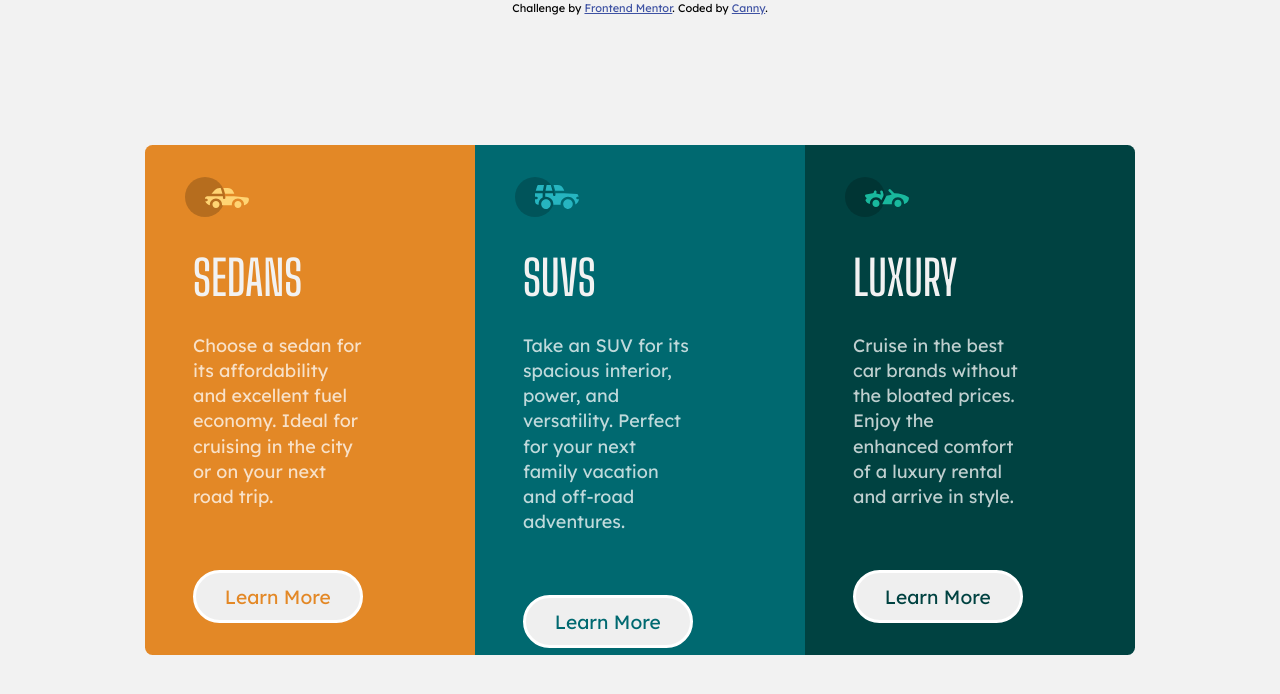
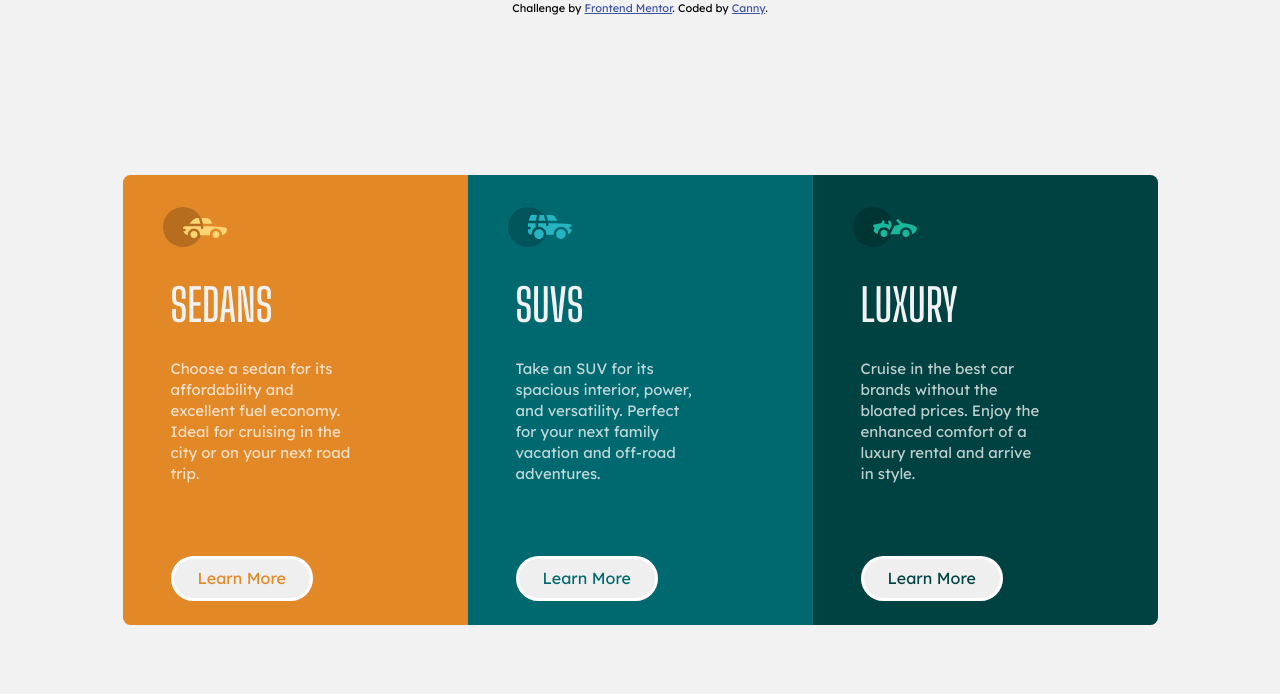
Before and after one commit to cwu90/3-column-preview-card-component, a plain HTML site: page index.html in a window 1280 px wide. Drawn offline with Linux system fonts and the light colour scheme.

Commit message:
Update 3columnpreview.css

```diff
--- a/3columnpreview.css
+++ b/3columnpreview.css
@@ -32,23 +32,23 @@ h2 {
   font-family: var(--ff-accent);
   font-weight: 900;
   color: var(--head-text);
-  font-size: 3rem;
+  font-size: 2.8rem;
   padding-left: 3rem;
   padding-bottom: 1rem;
 }
 
 p {
   color: var(--para-text);
-  font-size: 1.2em;
+  font-size: 1em;
   padding-left: 3rem;
   padding-right: 7rem;
-  padding-bottom: 0.8rem;
   line-height: 1.4em;
+  padding-bottom: 2.5rem;
 }
 
 .buttonbox {
   padding-left: 3rem;
-  padding-top: 3rem;
+  padding-top: 2rem;
   padding-bottom: 2rem;
 }
 button {
@@ -57,7 +57,7 @@ button {
   box-sizing: border-box;
   text-decoration: none;
   font-family: var(--ff-primary);
-  font-size: 1.2rem;
+  font-size: 1rem;
   border: none;
   border: 2px solid white;
   border-width: medium;
@@ -106,8 +106,8 @@ button {
 }
 
 section {
-  width: 22em;
-  height: 34em;
+  width: 23em;
+  height: 30em;
 }
 
 .luxury {
```
